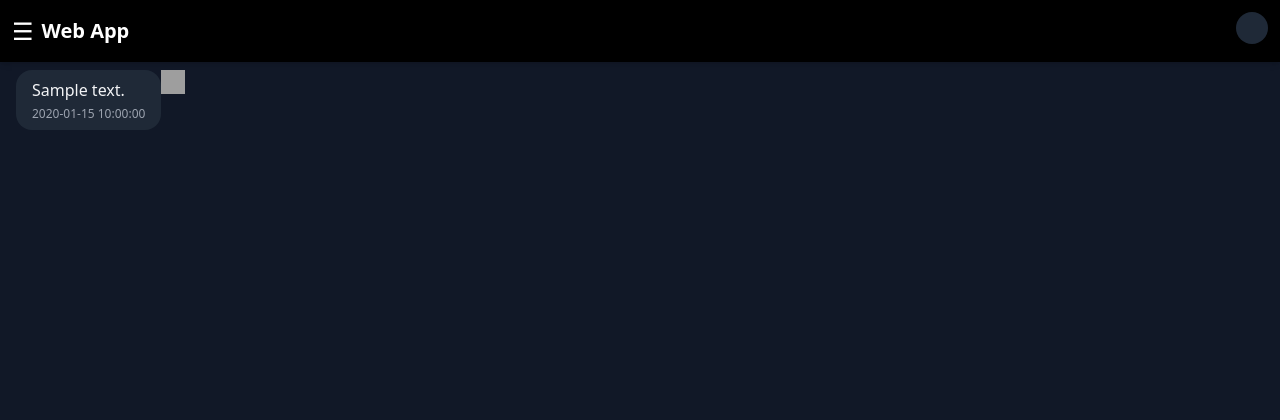
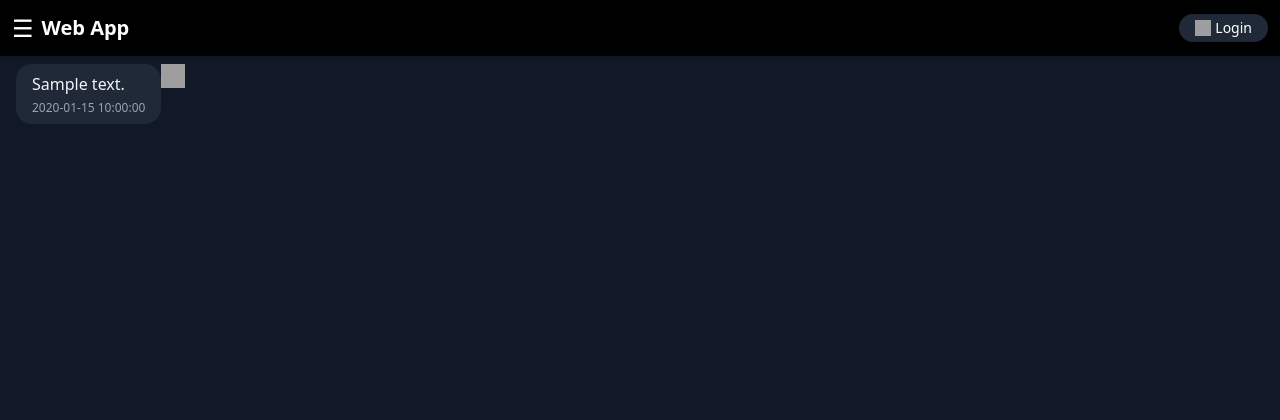
Before and after one commit to 0pixelz/Chatbot-web-app, a Flask app: template templates/chat.html in a window 1280 px wide. Shown: the top 420 px of the page. Run offline with Flask 3, Linux system fonts and the light colour scheme; the template is opened without the code that fills it: most values are stand-ins (such as "Sample title", 1, 10 or a date in 2020); some libraries are stand-ins or nearby versions; grey boxes are pictures that could not be loaded.

Commit message:
Update chat.html

```diff
--- a/templates/chat.html
+++ b/templates/chat.html
@@ -23,6 +23,7 @@
     </div>
 
     <div class="relative">
+      {% if session.get('user_email') %}
         <button onclick="toggleDropdown()" class="rounded-full focus:outline-none">
           {% if session.get('user_picture') %}
             <img src="{{ session['user_picture'] }}" class="rounded-full w-8 h-8" />
@@ -33,11 +34,17 @@
           {% endif %}
         </button>
         <div id="dropdownMenu" class="absolute right-0 mt-2 w-48 bg-white text-black rounded shadow-lg hidden z-50">
+          <div class="px-4 py-2 font-semibold text-gray-600">{{ session['user_email'] }}</div>
           <a href="/settings" class="block px-4 py-2 hover:bg-gray-100">Settings</a>
           <form method="post" action="/logout">
             <button type="submit" class="block w-full text-left px-4 py-2 hover:bg-gray-100">Logout</button>
           </form>
         </div>
+      {% else %}
+        <a href="/login" class="rounded-full bg-gray-800 text-white px-4 py-1 text-sm hover:bg-gray-700 flex items-center gap-1">
+          <img src="https://www.gstatic.com/firebasejs/ui/2.0.0/images/auth/google.svg" class="w-4 h-4"> Login
+        </a>
+      {% endif %}
     </div>
   </header>
 
```
Lines whose indentation alone changed are shown as unchanged.
